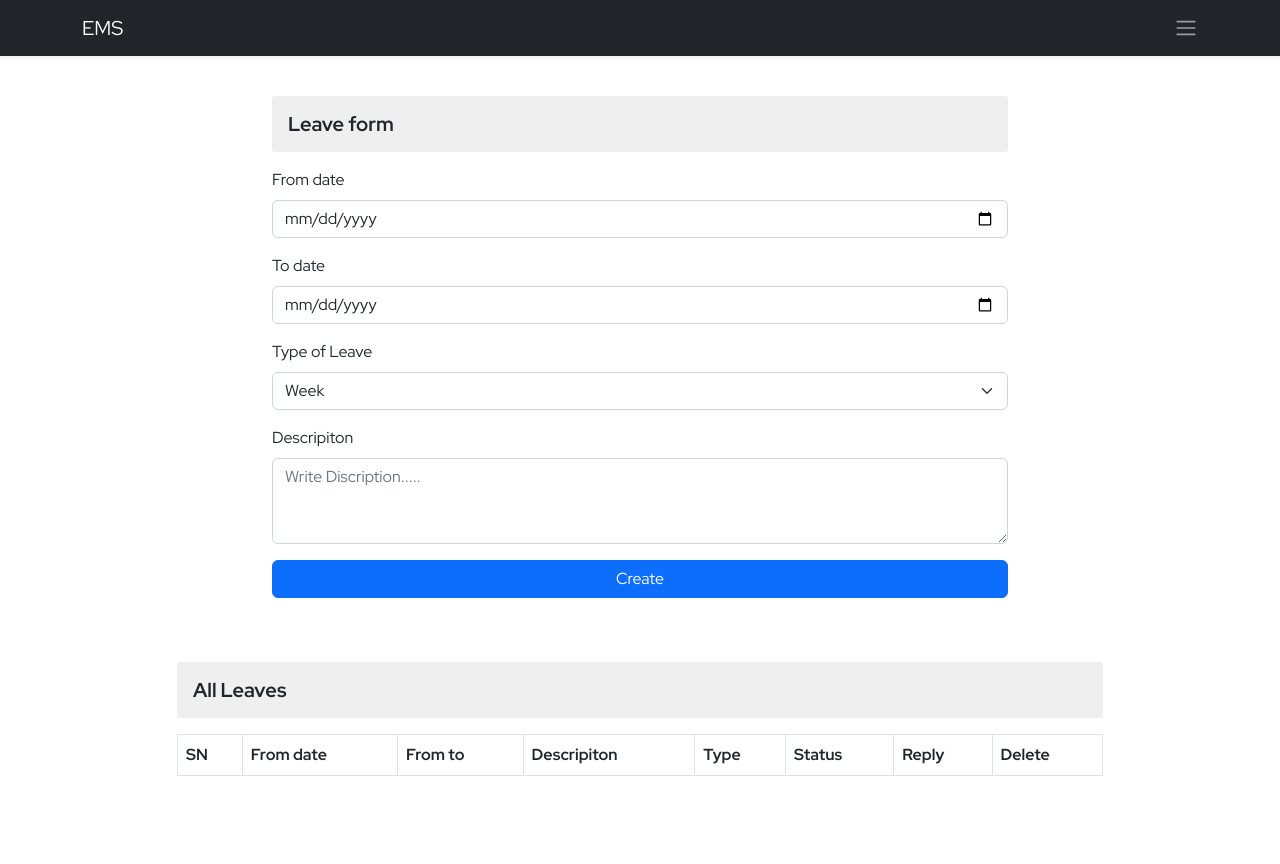
After one commit to sunilyadav97/hrms, a Django app: page /ems/leave-create/ in a window 1280 px wide. The commit adds this page. Run offline with Django 4.2, Linux system fonts and the light colour scheme; lists and menus that the app fills with data are empty.

Commit message:
implemented Leave funcationality

```diff
--- a/ems/admin.py
+++ b/ems/admin.py
@@ -7,3 +7,4 @@ admin.site.register(Employee)
 admin.site.register(Address)
 
 admin.site.register(Attendance)
+admin.site.register(Leave)
--- a/ems/models.py
+++ b/ems/models.py
@@ -64,3 +64,6 @@ class Leave(models.Model):
     type=models.CharField(max_length=70)
     reply=models.CharField(max_length=100)
     status=models.CharField(max_length=20)
+
+    def __str__(self):
+        return self.employee.name
--- a/ems/templates/ems/base.html
+++ b/ems/templates/ems/base.html
@@ -90,6 +90,7 @@
                     </ul>
                 </li>
                 <li class="nav-item"><a class="nav-link" href="{% url 'ems:attendance' %}">Attendance</a></li>
+                <li class="nav-item"><a class="nav-link" href="{% url 'ems:leave-create' %}">Create Leave</a></li>
             </ul>
         </div>
     </div>
--- /dev/null
+++ b/ems/templates/ems/create_leave.html
@@ -0,0 +1,77 @@
+{% extends './base.html' %}
+{% block title %}Create Leave | EMS {% endblock title %}
+{% block css %}
+.delete span {
+    font-size: 16px !important;
+  }
+{% endblock css%}
+{% block body %}
+<div class="container py-4">
+    <div class="row d-flex align-items-center justify-content-center ">
+        <div class="col-12 col-sm-8">
+            <h3 class=" my-3 derpartment-title">Leave form</h3>
+            <form action="" method="post">
+                {% csrf_token %}
+                <div class="mb-3">
+                    <label for="date-from" class="form-label">From date</label>
+                    <input type="date" class="form-control" id="date-from" name="date-from">
+                </div>
+                <div class="mb-3">
+                    <label for="date-from" class="form-label">To date</label>
+                    <input type="date" class="form-control" id="date-from" name="date-to">
+                </div>
+                <div class="mb-3">
+                    <label for="leave-type" class="form-label">Type of Leave</label>
+                    <select class="form-select" aria-label="Default select example" name="type" id="leave-type">
+                        <option selected value="week">Week</option>
+                        <option value="month">Month</option>
+                        <option value="annual">Annual</option>
+                      </select>
+                </div>
+                <div class="mb-3">
+                    <label for="description" class="form-label">Descripiton</label>
+                    <textarea class="form-control" id="description" rows="3" placeholder="Write Discription....."
+                        name="description"></textarea>
+                </div>
+                <div class="d-grid">
+                    <button class="btn btn-primary" type="submit">Create</button>
+                </div>
+            </form>
+        </div>
+        <div class="col-lg-10 col-12 my-5">
+            <h3 class="my-3 derpartment-title">All Leaves</h3>
+            <table class="table table-bordered">
+                <tr>
+                    <th>SN</th>
+                    <th>From date</th>
+                    <th>From to</th>
+                    <th>Descripiton</th>
+                    <th>Type</th>
+                    <th>Status</th>
+                    <th>Reply</th>
+                    <th>Delete</th>
+                </tr>
+                {% for leave in leaves %}
+                <tr class="my-4">
+                    <td>{{forloop.counter}}</td>
+                    <td>{{leave.date_from | date:'d/M/Y'}}</td>
+                    <td>{{leave.date_to | date:'d/M/Y'}}</td>
+                    <td>{{leave.description}}</td>
+                    <td>{{leave.type}}</td>
+                    {% if leave.status == 'Pending' %}
+                    <td class="bg-danger text-white">{{leave.status}}</td>
+                    {% else %}
+                    <td class="text-white bg-success">{{leave.status}}</td>
+                    {% endif %}
+                    <td>{{leave.reply}}</td>
+
+                    <td><a href="{% url 'ems:leave-delete' leave.id %}" class="delete"><span class="material-symbols-outlined">
+                        delete
+                        </span></a></td>
+                </tr>
+                {% endfor %}
+            </table>
+        </div>
+    </div>
+</div>
+{% endblock body %}
--- a/ems/urls.py
+++ b/ems/urls.py
@@ -13,8 +13,10 @@ urlpatterns=[
     path('employee-view/',viewEmployee,name='employee-view'),
     path('employee-detail/<empid>/',employeeDetail,name='employee-detail'),
     path('employee-delete/<empid>/',deleteEmployee,name='employee-delete'),
-    path('attendance',attendance,name='attendance'),
-    path('attendance-edit',editAttendance,name='edit-attendance'),
+    path('attendance/',attendance,name='attendance'),
+    path('attendance-edit/',editAttendance,name='edit-attendance'),
     path('attendance-delete/<pk>/',deleteAttendance,name='attendance-delete'),
+    path('leave-create/',createLeave,name='leave-create'),
+    path('leave-delete/<pk>/',deleteLeave,name='leave-delete'),
 
 ]
--- a/ems/views.py
+++ b/ems/views.py
@@ -1,3 +1,4 @@
+from tkinter import E
 from django.shortcuts import render
 from django.shortcuts import redirect
 from django.http import HttpResponse, HttpResponseRedirect
@@ -414,3 +415,47 @@ def deleteAttendance(request, pk):
         print('Delete Attendance Exception : ', e)
         messages.warning(request,'Something Wend Wrong!')
         return redirect('ems:attendance')
+
+
+
+# Leave Functions
+
+def createLeave(request):
+    context={}
+    try:
+        em_obj=Employee.objects.get(user=request.user)
+        leaves=Leave.objects.filter(employee=em_obj).order_by('-id')
+        context['leaves']=leaves
+        if request.method == 'POST':
+            date_from=request.POST['date-from']
+            date_to=request.POST['date-to']
+            type=request.POST['type']
+            description=request.POST['description']
+
+            obj=Leave.objects.create(
+                employee=em_obj,
+                date_from=date_from,
+                date_to=date_to,
+                type=type,
+                description=description,
+                status='Pending'
+            )
+            if obj:
+                messages.success(request,'Leave Created Successfully!')
+                return redirect('ems:leave-create')
+            else:
+                messages.warning(request,'Something Went Wrong!')
+                return redirect('ems:leave-create')
+    except Exception as e:
+        print('Create Leave Exception : ',e)
+    return render(request,'ems/create_leave.html',context)
+
+def deleteLeave(request, pk):
+    try:
+        Leave.objects.get(id=pk).delete()
+        messages.success(request, 'Deleted Successfully!')
+        return redirect(reverse('ems:leave-create'))
+    except Exception as e:
+        print('Delete Attendance Exception : ', e)
+        messages.warning(request,'Something Wend Wrong!')
+        return redirect('ems:leave-create')
```
Also changed, not shown: db.sqlite3.
